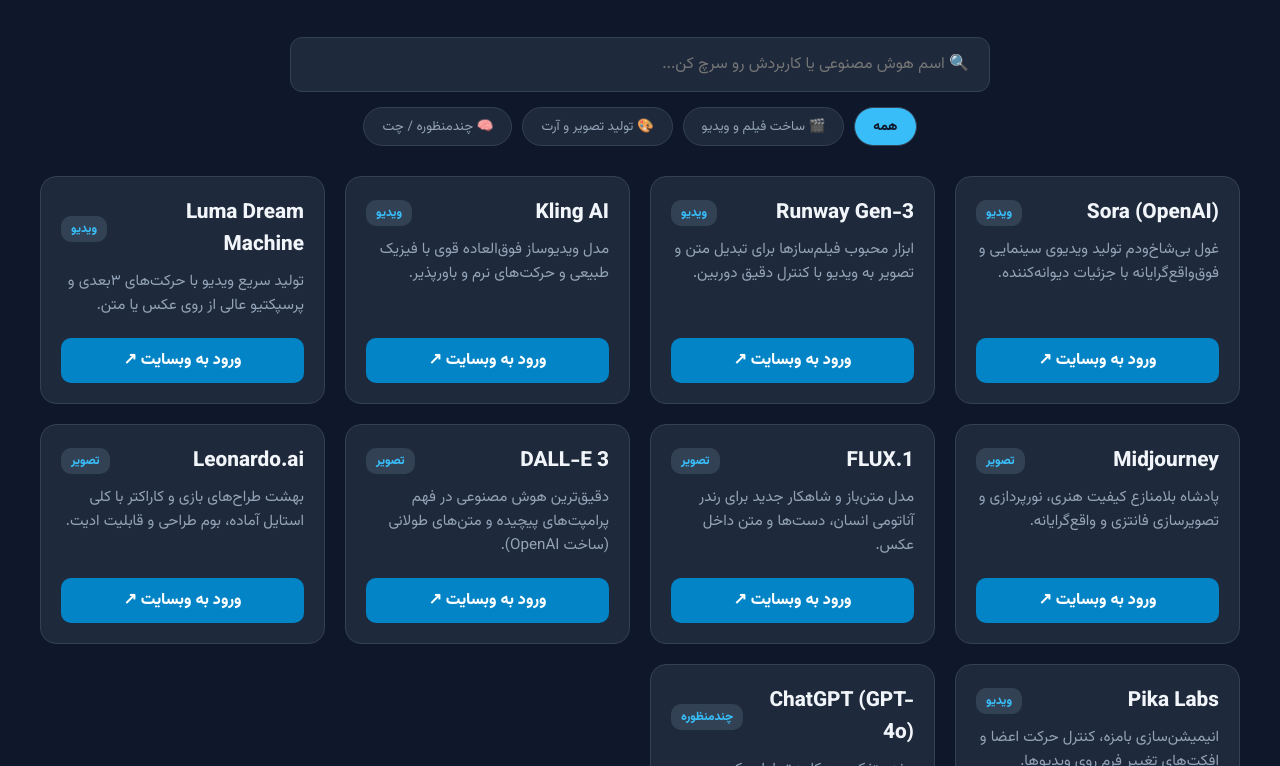
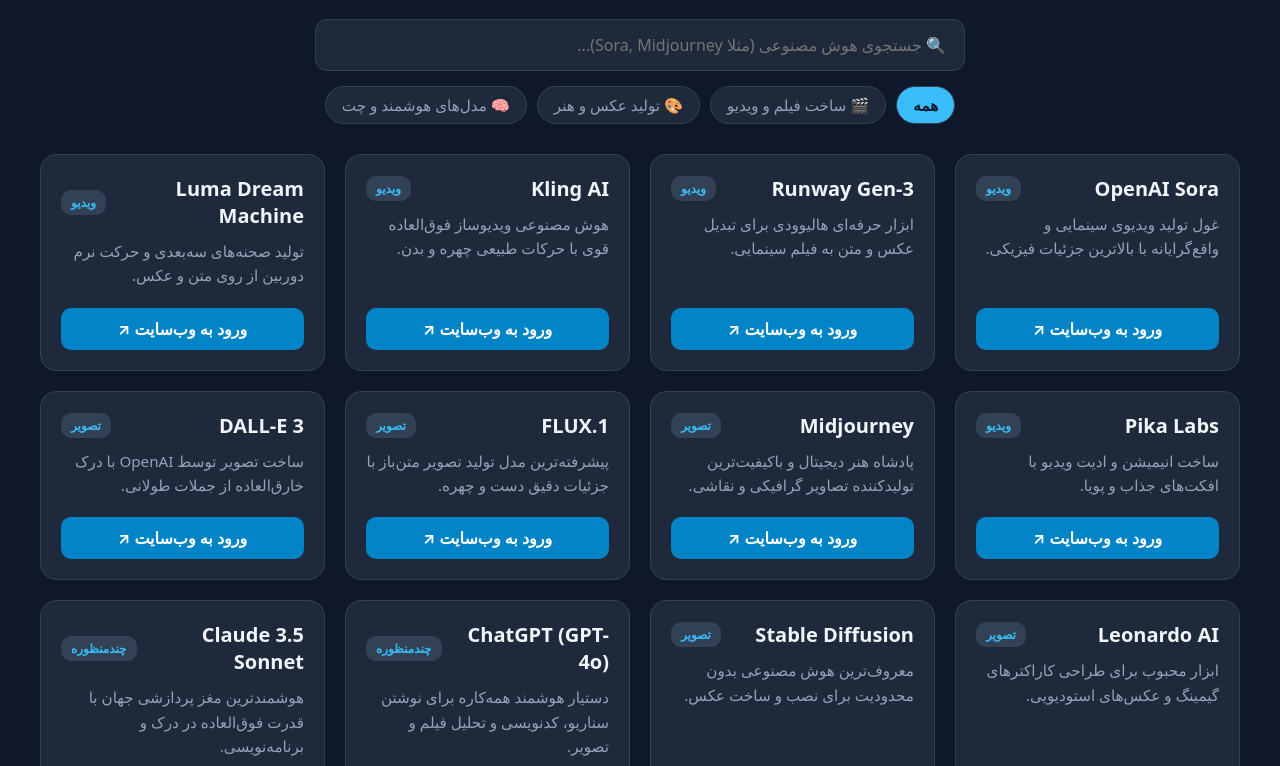
Before and after one commit to khdadadyalyas2-arch/ai-website, a plain HTML site: page index.html in a window 1280 px wide. Shown: the part 125-891 px from the top of the page. Drawn offline with Linux system fonts and the light colour scheme.

```diff
--- a/index.html
+++ b/index.html
@@ -3,107 +3,102 @@
 <head>
   <meta charset="UTF-8">
   <meta name="viewport" content="width=device-width, initial-scale=1.0">
-  <title>دایرکتوری غول‌های هوش مصنوعی | AI Hub</title>
-  <link href="https://fonts.googleapis.com/css2?family=Vazirmatn:wght@400;600;800&display=swap" rel="stylesheet">
+  <title>AI Tools Hub</title>
   <style>
-    * { box-sizing: border-box; margin: 0; padding: 0; font-family: 'Vazirmatn', sans-serif; }
+    * { box-sizing: border-box; margin: 0; padding: 0; font-family: system-ui, -apple-system, sans-serif; }
     body { background-color: #0f172a; color: #f8fafc; min-height: 100vh; padding: 30px 20px; }
-    header { text-align: center; margin-bottom: 40px; }
-    h1 { font-size: 2.2rem; margin-bottom: 10px; color: #38bdf8; }
-    p { color: #94a3b8; font-size: 1.1rem; }
-
-    .controls { max-width: 700px; margin: 0 auto 30px; display: flex; flex-direction: column; gap: 15px; }
-    input#search { width: 100%; padding: 14px 20px; border-radius: 12px; border: 1px solid #334155; background: #1e293b; color: #fff; font-size: 1rem; outline: none; }
+    header { text-align: center; margin-bottom: 35px; }
+    h1 { font-size: 2.2rem; color: #38bdf8; margin-bottom: 8px; }
+    p { color: #94a3b8; font-size: 1.05rem; }
+    .controls { max-width: 650px; margin: 0 auto 30px; display: flex; flex-direction: column; gap: 15px; }
+    input#search { width: 100%; padding: 14px 18px; border-radius: 12px; border: 1px solid #334155; background: #1e293b; color: #fff; font-size: 1rem; outline: none; }
     input#search:focus { border-color: #38bdf8; }
-
     .filters { display: flex; justify-content: center; gap: 10px; flex-wrap: wrap; }
-    .btn { background: #1e293b; color: #94a3b8; border: 1px solid #334155; padding: 8px 18px; border-radius: 20px; cursor: pointer; transition: 0.2s; }
+    .btn { background: #1e293b; color: #94a3b8; border: 1px solid #334155; padding: 8px 16px; border-radius: 20px; cursor: pointer; transition: 0.2s; font-size: 0.95rem; }
     .btn.active, .btn:hover { background: #38bdf8; color: #0f172a; font-weight: bold; }
-
     .grid { display: grid; grid-template-columns: repeat(auto-fill, minmax(280px, 1fr)); gap: 20px; max-width: 1200px; margin: 0 auto; }
-    .card { background: #1e293b; border: 1px solid #334155; border-radius: 16px; padding: 20px; display: flex; flex-direction: column; justify-content: space-between; transition: transform 0.2s, border-color 0.2s; }
+    .card { background: #1e293b; border: 1px solid #334155; border-radius: 16px; padding: 20px; display: flex; flex-direction: column; justify-content: space-between; transition: 0.2s; }
     .card:hover { transform: translateY(-4px); border-color: #38bdf8; }
-    .card-title { font-size: 1.3rem; font-weight: bold; margin-bottom: 8px; color: #f1f5f9; display: flex; justify-content: space-between; align-items: center; }
+    .card-title { font-size: 1.25rem; font-weight: bold; margin-bottom: 10px; color: #f1f5f9; display: flex; justify-content: space-between; align-items: center; }
     .badge { font-size: 0.75rem; padding: 4px 10px; border-radius: 10px; background: #334155; color: #38bdf8; }
     .card-desc { color: #94a3b8; font-size: 0.95rem; line-height: 1.6; margin-bottom: 20px; }
-    .card-link { text-decoration: none; background: #0284c7; color: white; text-align: center; padding: 10px; border-radius: 10px; font-weight: bold; transition: 0.2s; }
+    .card-link { text-decoration: none; background: #0284c7; color: white; text-align: center; padding: 10px; border-radius: 10px; font-weight: bold; display: block; transition: 0.2s; }
     .card-link:hover { background: #0369a1; }
   </style>
 </head>
 <body>
 
   <header>
-    <h1>🚀 کهکشان هوش مصنوعی</h1>
-    <p>بانک ابزارهای خفن تولید ویدیو، تصویر و مدل‌های پیشرفته دنیا</p>
+    <h1>🚀 بانک هوش مصنوعی دنیا</h1>
+    <p>بهترین ابزارهای ساخت فیلم، عکس و مدل‌های هوشمند جهان</p>
   </header>
 
   <div class="controls">
-    <input type="text" id="search" placeholder="🔍 اسم هوش مصنوعی یا کاربردش رو سرچ کن...">
+    <input type="text" id="search" placeholder="🔍 جستجوی هوش مصنوعی (مثلا Sora, Midjourney)...">
     <div class="filters">
-      <button class="btn active" onclick="filterCategory('all')">همه</button>
-      <button class="btn" onclick="filterCategory('video')">🎬 ساخت فیلم و ویدیو</button>
-      <button class="btn" onclick="filterCategory('image')">🎨 تولید تصویر و آرت</button>
-      <button class="btn" onclick="filterCategory('multimodal')">🧠 چندمنظوره / چت</button>
+      <button class="btn active" onclick="setCategory('all', event)">همه</button>
+      <button class="btn" onclick="setCategory('video', event)">🎬 ساخت فیلم و ویدیو</button>
+      <button class="btn" onclick="setCategory('image', event)">🎨 تولید عکس و هنر</button>
+      <button class="btn" onclick="setCategory('chat', event)">🧠 مدل‌های هوشمند و چت</button>
     </div>
   </div>
 
-  <div class="grid" id="ai-grid"></div>
+  <div class="grid" id="grid"></div>
 
   <script>
-    // لیست غول‌های AI (هر وقت خواستی می‌تونی راحت به این لیست اضافه کنی)
-    const aiTools = [
-      { name: "Sora (OpenAI)", category: "video", desc: "غول بی‌شاخ‌ودم تولید ویدیوی سینمایی و فوق‌واقع‌گرایانه با جزئیات دیوانه‌کننده.", link: "https://openai.com/sora" },
-      { name: "Runway Gen-3", category: "video", desc: "ابزار محبوب فیلم‌سازها برای تبدیل متن و تصویر به ویدیو با کنترل دقیق دوربین.", link: "https://runwayml.com" },
-      { name: "Kling AI", category: "video", desc: "مدل ویدیوساز فوق‌العاده قوی با فیزیک طبیعی و حرکت‌های نرم و باورپذیر.", link: "https://klingai.com" },
-      { name: "Luma Dream Machine", category: "video", desc: "تولید سریع ویدیو با حرکت‌های ۳بعدی و پرسپکتیو عالی از روی عکس یا متن.", link: "https://lumalabs.ai/dream-machine" },
-      { name: "Midjourney", category: "image", desc: "پادشاه بلامنازع کیفیت هنری، نورپردازی و تصویرسازی فانتزی و واقع‌گرایانه.", link: "https://www.midjourney.com" },
-      { name: "FLUX.1", category: "image", desc: "مدل متن‌باز و شاهکار جدید برای رندر آناتومی انسان، دست‌ها و متن داخل عکس.", link: "https://blackforestlabs.ai" },
-      { name: "DALL-E 3", category: "image", desc: "دقیق‌ترین هوش مصنوعی در فهم پرامپت‌های پیچیده و متن‌های طولانی (ساخت OpenAI).", link: "https://openai.com" },
-      { name: "Leonardo.ai", category: "image", desc: "بهشت طراح‌های بازی و کاراکتر با کلی استایل آماده، بوم طراحی و قابلیت ادیت.", link: "https://leonardo.ai" },
-      { name: "Pika Labs", category: "video", desc: "انیمیشن‌سازی بامزه، کنترل حرکت اعضا و افکت‌های تغییر فرم روی ویدیوها.", link: "https://pika.art" },
-      { name: "ChatGPT (GPT-4o)", category: "multimodal", desc: "مغز متفکر همه‌کاره؛ تحلیل عکس، نگارش فیلم‌نامه و پرامپت‌نویسی حرفه‌ای.", link: "https://chatgpt.com" }
+    const tools = [
+      { name: "OpenAI Sora", cat: "video", label: "ویدیو", desc: "غول تولید ویدیوی سینمایی و واقع‌گرایانه با بالاترین جزئیات فیزیکی.", url: "https://openai.com/sora" },
+      { name: "Runway Gen-3", cat: "video", label: "ویدیو", desc: "ابزار حرفه‌ای هالیوودی برای تبدیل عکس و متن به فیلم سینمایی.", url: "https://runwayml.com" },
+      { name: "Kling AI", cat: "video", label: "ویدیو", desc: "هوش مصنوعی ویدیوساز فوق‌العاده قوی با حرکات طبیعی چهره و بدن.", url: "https://klingai.com" },
+      { name: "Luma Dream Machine", cat: "video", label: "ویدیو", desc: "تولید صحنه‌های سه‌بعدی و حرکت نرم دوربین از روی متن و عکس.", url: "https://lumalabs.ai/dream-machine" },
+      { name: "Pika Labs", cat: "video", label: "ویدیو", desc: "ساخت انیمیشن و ادیت ویدیو با افکت‌های جذاب و پویا.", url: "https://pika.art" },
+      { name: "Midjourney", cat: "image", label: "تصویر", desc: "پادشاه هنر دیجیتال و باکیفیت‌ترین تولیدکننده تصاویر گرافیکی و نقاشی.", url: "https://midjourney.com" },
+      { name: "FLUX.1", cat: "image", label: "تصویر", desc: "پیشرفته‌ترین مدل تولید تصویر متن‌باز با جزئیات دقیق دست و چهره.", url: "https://blackforestlabs.ai" },
+      { name: "DALL-E 3", cat: "image", label: "تصویر", desc: "ساخت تصویر توسط OpenAI با درک خارق‌العاده از جملات طولانی.", url: "https://openai.com" },
+      { name: "Leonardo AI", cat: "image", label: "تصویر", desc: "ابزار محبوب برای طراحی کاراکترهای گیمینگ و عکس‌های استودیویی.", url: "https://leonardo.ai" },
+      { name: "Stable Diffusion", cat: "image", label: "تصویر", desc: "معروف‌ترین هوش مصنوعی بدون محدودیت برای نصب و ساخت عکس.", url: "https://stability.ai" },
+      { name: "ChatGPT (GPT-4o)", cat: "chat", label: "چندمنظوره", desc: "دستیار هوشمند همه‌کاره برای نوشتن سناریو، کدنویسی و تحلیل فیلم و تصویر.", url: "https://chatgpt.com" },
+      { name: "Claude 3.5 Sonnet", cat: "chat", label: "چندمنظوره", desc: "هوشمندترین مغز پردازشی جهان با قدرت فوق‌العاده در درک و برنامه‌نویسی.", url: "https://claude.ai" }
     ];
 
-    const grid = document.getElementById('ai-grid');
-    const searchInput = document.getElementById('search');
-    let currentCategory = 'all';
+    let currentCat = 'all';
 
-    function renderTools() {
-      const term = searchInput.value.toLowerCase();
-      grid.innerHTML = '';
+    function render() {
+      const q = document.getElementById('search').value.toLowerCase();
+      const container = document.getElementById('grid');
+      container.innerHTML = '';
 
-      const filtered = aiTools.filter(tool => {
-        const matchesCategory = (currentCategory === 'all' || tool.category === currentCategory);
-        const matchesSearch = tool.name.toLowerCase().includes(term) || tool.desc.toLowerCase().includes(term);
-        return matchesCategory && matchesSearch;
+      const list = tools.filter(t => {
+        const matchCat = (currentCat === 'all' || t.cat === currentCat);
+        const matchSearch = t.name.toLowerCase().includes(q) || t.desc.toLowerCase().includes(q);
+        return matchCat && matchSearch;
       });
 
-      filtered.forEach(tool => {
-        const catName = tool.category === 'video' ? 'ویدیو' : tool.category === 'image' ? 'تصویر' : 'چندمنظوره';
-        grid.innerHTML += `
+      list.forEach(t => {
+        container.innerHTML += `
           <div class="card">
             <div>
               <div class="card-title">
-                <span>${tool.name}</span>
-                <span class="badge">${catName}</span>
+                <span>${t.name}</span>
+                <span class="badge">${t.label}</span>
               </div>
-              <p class="card-desc">${tool.desc}</p>
+              <p class="card-desc">${t.desc}</p>
             </div>
-            <a href="${tool.link}" target="_blank" class="card-link">ورود به وبسایت ↗</a>
+            <a href="${t.url}" target="_blank" class="card-link">ورود به وب‌سایت ↗</a>
           </div>
         `;
       });
     }
 
-    function filterCategory(cat) {
-      currentCategory = cat;
+    function setCategory(cat, e) {
+      currentCat = cat;
       document.querySelectorAll('.btn').forEach(b => b.classList.remove('active'));
-      event.target.classList.add('active');
-      renderTools();
+      e.target.classList.add('active');
+      render();
     }
 
-    searchInput.addEventListener('input', renderTools);
-    renderTools();
+    document.getElementById('search').addEventListener('input', render);
+    render();
   </script>
 </body>
 </html>
```
